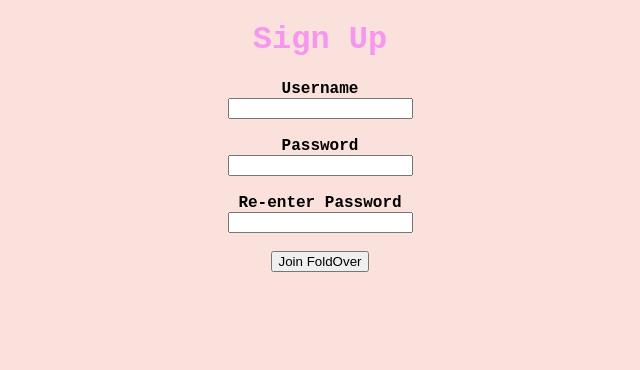
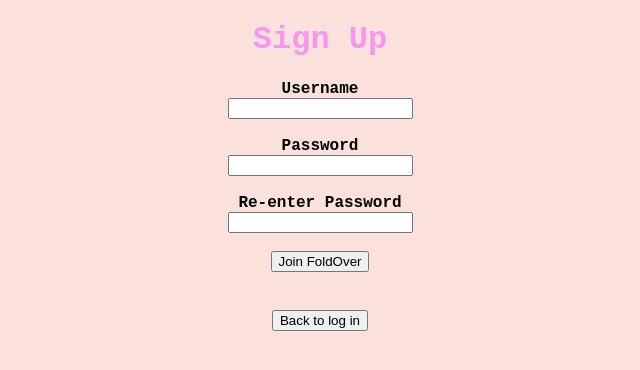
Before and after one commit to ahmedksultan/p00, a Flask app: page /signup in a window 1280 px wide. Shown: the top 370 px of the page, without its empty margins (320-960 px from the left). Run offline with Flask 2, Linux system fonts and the light colour scheme.

Commit message:
added back to log in on signup.html

```diff
--- a/templates/signup.html
+++ b/templates/signup.html
@@ -28,6 +28,10 @@
           <br><br>
           <input type = "submit" name = "sub1" value = "Join FoldOver">
         </form>
+        <br><br>
+        <form>
+          <input type = "button" onclick= "location.href='/';" value = "Back to log in">
+        </form>
       </font>
     </center>
   </body>
```
